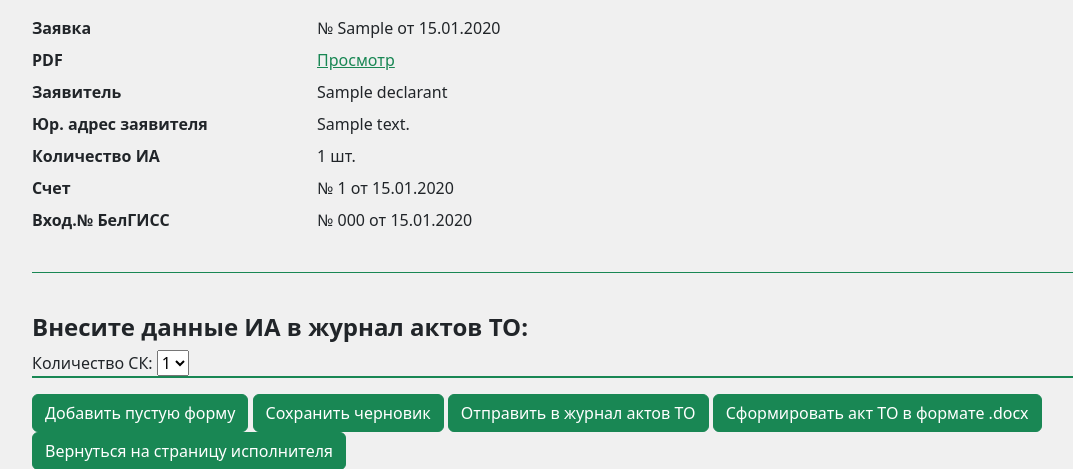
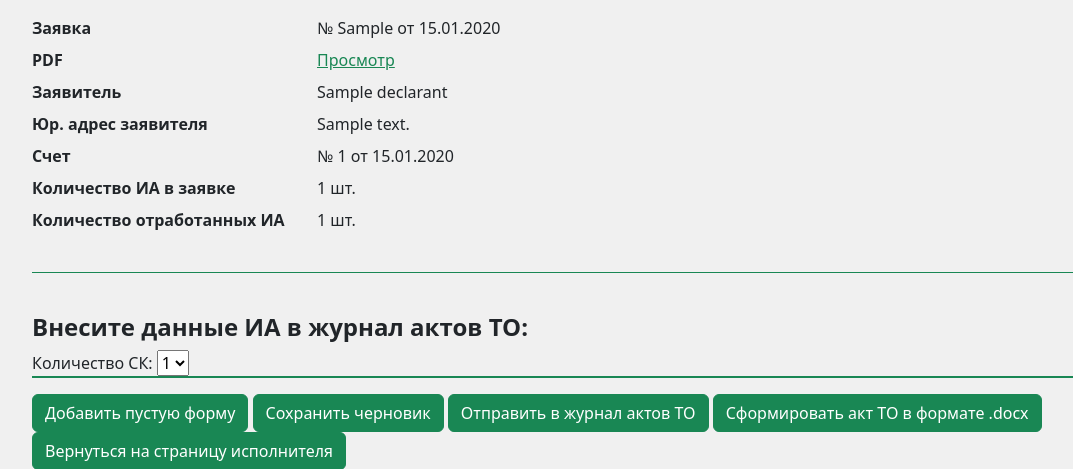
Before and after one commit to GrigorySilchenko/SilevanD, a Django app: template SilEvAnd/act_creation/templates/s_m_data_input.html in a window 1280 px wide. Shown: the part 93-562 px from the top of the page, without its empty margins (50-1123 px from the left). Run offline with Django 3.2, Linux system fonts and the light colour scheme; the template is opened without the code that fills it: most values are stand-ins (such as "Sample title", 1, 10 or a date in 2020).

Commit message:
16. Add slot_machines_count.

```diff
--- a/SilEvAnd/act_creation/templates/s_m_data_input.html
+++ b/SilEvAnd/act_creation/templates/s_m_data_input.html
@@ -33,12 +33,12 @@
                 <dd class="col-sm-9">{{ users_application.application.declarant }}</dd>
                 <dt class="col-sm-3">Юр. адрес заявителя</dt>
                 <dd class="col-sm-9">{{ users_application.application.declarant.address }}</dd>
-                <dt class="col-sm-3">Количество ИА</dt>
-                <dd class="col-sm-9">{{ users_application.application.num_of_mach }} шт.</dd>
                 <dt class="col-sm-3">Счет</dt>
                 <dd class="col-sm-9">№ {{ users_application.application.bill_number }} от {{ users_application.application.bill_date|date:"d.m.Y" }}</dd>
-                <dt class="col-sm-3">Вход.№ БелГИСС</dt>
-                <dd class="col-sm-9">№ {{ users_application.application.application_number_belgiss }} от {{ users_application.application.date_belgiss|date:"d.m.Y" }}</dd>
+                <dt class="col-sm-3">Количество ИА в заявке</dt>
+                <dd class="col-sm-9">{{ users_application.application.num_of_mach }} шт.</dd>
+                <dt class="col-sm-3">Количество отработанных ИА</dt>
+                <dd class="col-sm-9">{{ slot_machines_count }} шт.</dd>
             </dl>
         </div>
     </div>
--- a/SilEvAnd/act_creation/views.py
+++ b/SilEvAnd/act_creation/views.py
@@ -117,6 +117,7 @@ def slot_machine_data_change(request, pk):
 def s_m_data_input(request, pk):
     users_application = ControlJournal.objects.get(pk=pk)
     slot_machines_data = Act.objects.all().order_by('-act_number')
+    slot_machines_count = slot_machines_data.filter(distribution__application__application_number=str(users_application)).count()
     conformity = Conformity.objects.all()
     registry = Registry.objects.all()
     ActFormSet = formset_factory(ActInput,extra=1)
@@ -236,6 +237,7 @@ def s_m_data_input(request, pk):
     context = (
         {
             'slot_machines_data': slot_machines_data,
+            'slot_machines_count': slot_machines_count,
             'users_application': users_application,
             'formset': formset,
             'success_message': success_message,
@@ -289,7 +291,7 @@ def docx_create(request):
             app_date = act_first.distribution.application.created_on.strftime("%d.%m.%Y")
             app_num = f'{act_first.distribution.application.application_number} от {app_date}'
             boss = bosses.get(name=str(form.cleaned_data['boss']))
-            executor = f'{act_first.distribution.user.first_name}{act_first.distribution.user.last_name}'
+            executor = f'{act_first.distribution.user.last_name} {act_first.distribution.user.first_name}'
             stick_place = stick_places.get(board_name=str(form.cleaned_data['stick_place']))
             word_context = {
                 'act_number': act_first.act_number,
--- a/SilEvAnd/distribution/templates/application_distribution.html
+++ b/SilEvAnd/distribution/templates/application_distribution.html
@@ -35,7 +35,7 @@
                         <dd class="col-sm-9">№ {{ application }} от {{ application.created_on|date:"d.m.Y" }}</dd>
                         <dt class="col-sm-3">PDF</dt>
                         <dd class="col-sm-9">
-                            {% if app.pdf %}
+                            {% if application.pdf %}
                                 <a href="{{ application.pdf.url }}" class="text text-success" target="_blank">Просмотр</a>
                             {% else %}
                                 <a class="text text-danger">Пусто</a>
--- a/SilEvAnd/distribution/views.py
+++ b/SilEvAnd/distribution/views.py
@@ -40,7 +40,7 @@ def distribution(request):
     if user_get:
         distributions = distributions.filter(user__username__icontains=user_get)
 
-    mach_total = distributions.aggregate(total=Sum('application__num_of_mach'))['total']
+    mach_total = distributions.aggregate(total=Sum('application__num_of_mach')).get('total')
 
     context = (
         {
```
